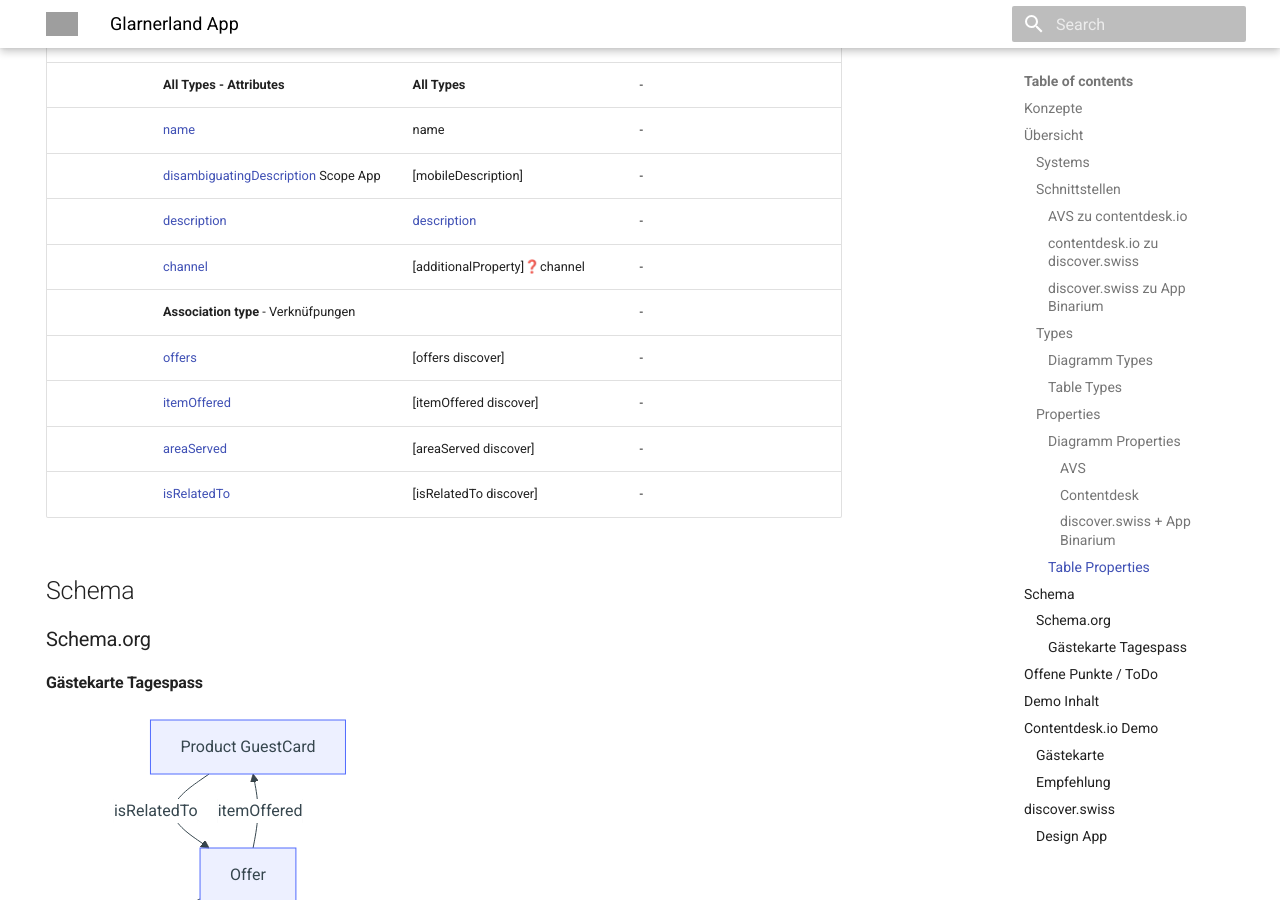
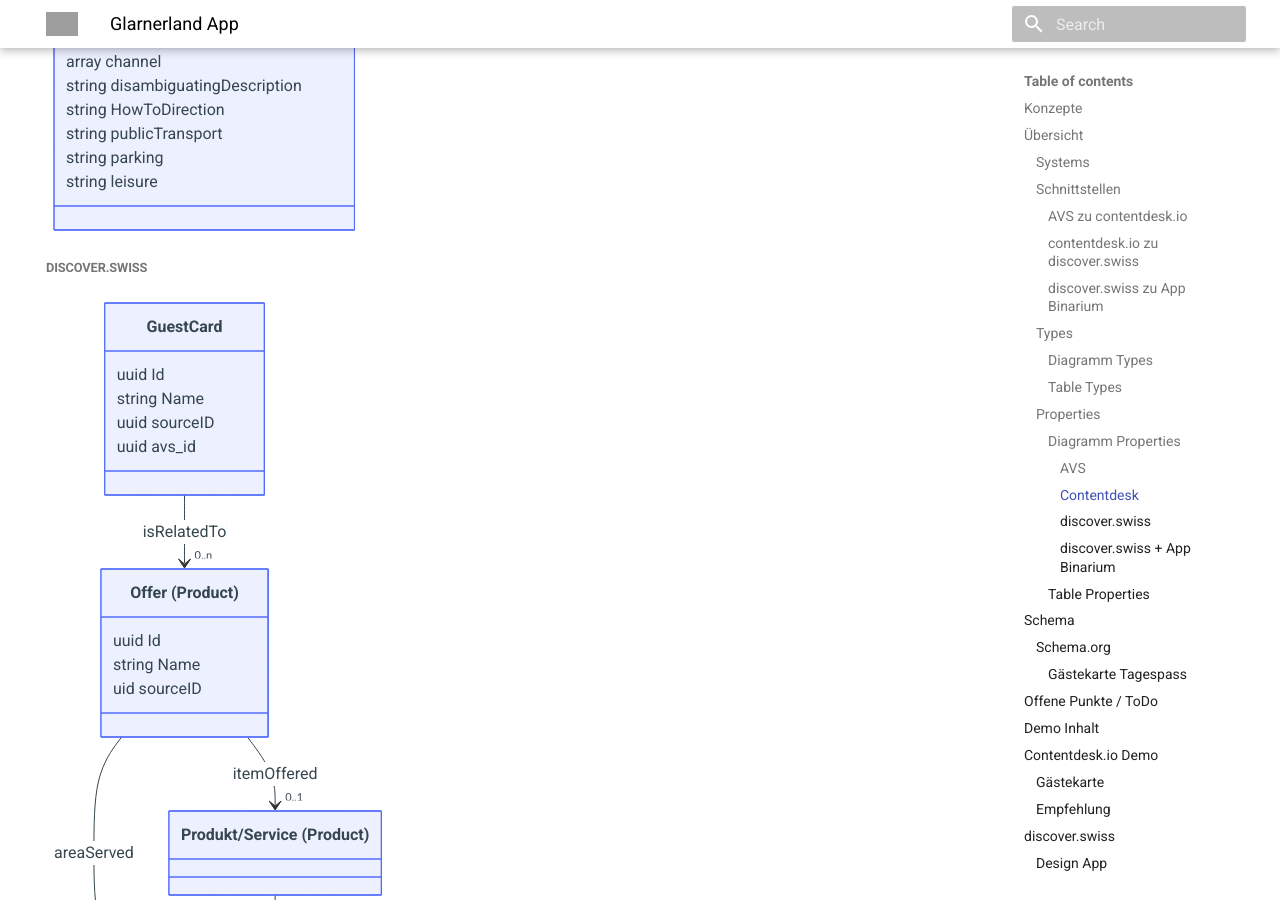
Before and after one commit to tsolenthaler/docs.contentdesk.io, an MkDocs documentation site: the page built from docs/projects/glarnerlandApp.md, in a window 1280 px wide and 900 px high, scrolled down 3154 px. Built offline with MkDocs 1.6.1 and Material for MkDocs 9.7.7, drawn with Linux system fonts in a browser that asks for light colours; grey boxes are pictures that could not be loaded.

Commit message:
Refactor gaestekarte.md: Update properties and add missing connections

````diff
--- a/docs/projects/glarnerlandApp.md
+++ b/docs/projects/glarnerlandApp.md
@@ -154,61 +153,60 @@
             string parking
             string leisure
         }
-    }
-
     GuestCard --> "0..n" Offer : isRelatedTo
 
     Offer --> "0..1" Product : itemOffered
     Offer --> "0..1" Place : areaServed
 
     Product --> "0..1" Place : areaServed
+```
 
+##### discover.swiss
+``` mermaid
+classDiagram
+    direction TB
+    class GuestCard{
+        uuid Id
+        string Name
+        uuid sourceID
+        uuid avs_id
+    }
+    class Offer{
+        uuid Id
+        string Name
+        uid sourceID
+    }
+
+    class Place["POI (Place)"]
+
+    class Offer["Offer (Product)"]
+
+    class Product["Produkt/Service (Product)"]
+
+    GuestCard --> "0..n" Offer : isRelatedTo
+
+    Offer --> "0..1" Product : itemOffered
+    Offer --> "0..1" Place : areaServed
+    Product --> "0..1" Place : areaServed
 ```
 
 ##### discover.swiss + App Binarium
 ``` mermaid
 classDiagram
     direction TB
-    namespace discover {
-        class GuestCard{
-            uuid Id
-            string Name
-            uuid sourceID
-            uuid avs_id
-        }
-        class Offer{
-            uuid Id
-            string Name
-            uuid sourceID
-        }
+    class Tagespass {
 
-        class Place["POI (Place)"]
+    }
+    class Leistung {
 
-        class Offer["Offer (Product)"]
+    }
+    class OrtApp
+    class ProduktApp
 
-        class Product["Produkt/Service (Product)"]
-    }
-    GuestCard --> "0..n" Offer : isRelatedTo
+    class OrtApp["Place"]
+    class ProduktApp["Produkt"]
 
-    Offer --> "0..1" Product : itemOffered
-    Offer --> "0..1" Place : areaServed
-    Product --> "0..1" Place : areaServed
-
-    namespace app {
-        class Tagespass {
-
-        }
-        class Leistung {
-
-        }
-        class OrtApp
-        class ProduktApp
-
-        class OrtApp["Place"]
-        class ProduktApp["Produkt"]
-    }
-
-    Tagespass --> "0..n" Leistung : offers
+    Tagespass --> "0..n" Leistung : isRelatedTo
     Leistung --> "0..n" ProduktApp : itemOffered
     Leistung --> "0..n" OrtApp : areaServed
 ```
@@ -233,7 +231,6 @@
 |             | [description]                           | [description]                             | -                         |
 |             | [channel]                               | [additionalProperty]❓channel            | -                         |
 |             | **Association type** - Verknüfpungen    |                                           | -                         |
-|             | [offers]                                | [offers discover]                         | -                         |
 |             | [itemOffered]                           | [itemOffered discover]                  | -                         |
 |             | [areaServed]                            | [areaServed discover]                   | -                         |
 |             | [isRelatedTo]                           | [isRelatedTo discover]                   | -                         |
````
Also changed, not shown: other parts of docs/projects/glarnerlandApp.md (+0 -1 lines).
